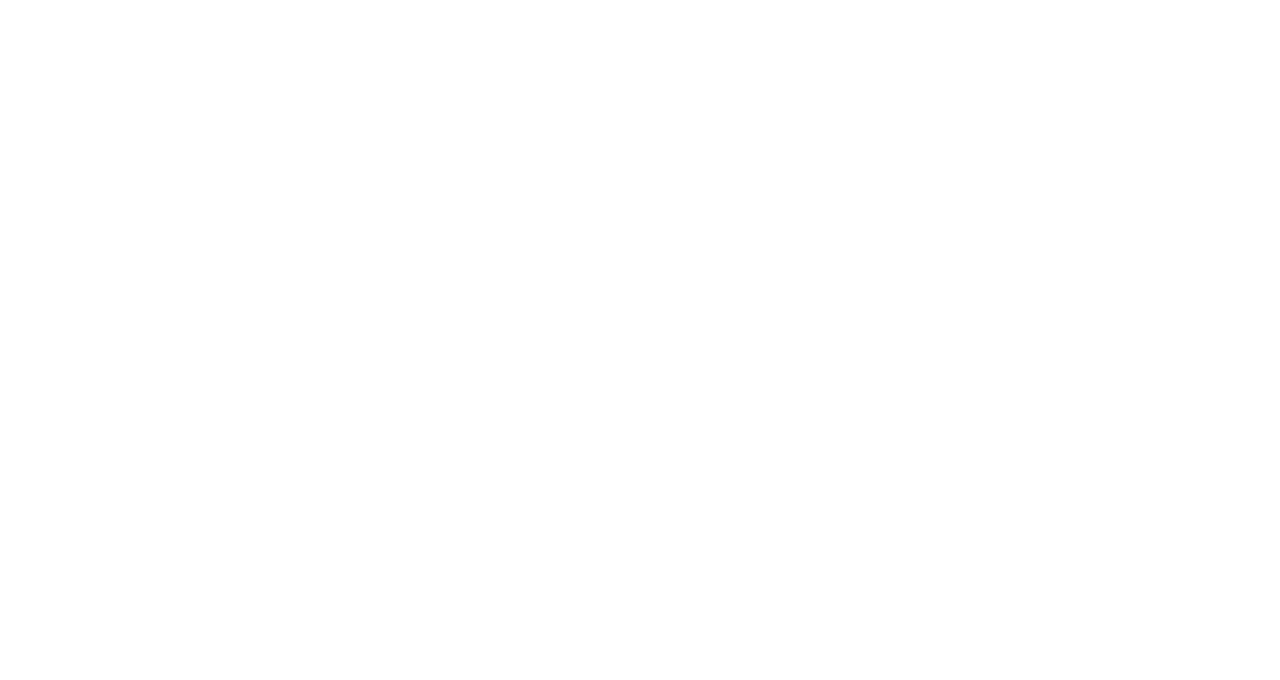
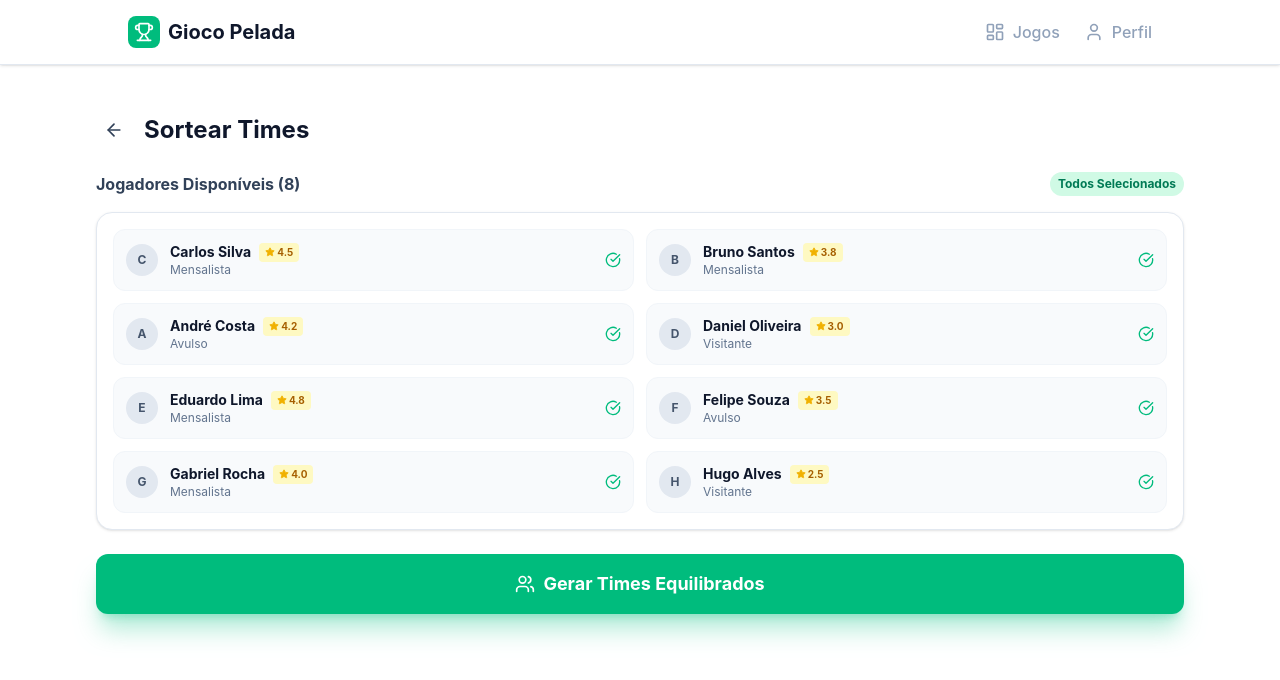
Before and after one commit to ArthurB95/giocopelada-frontend, a React (Create React App) app: page /teamdraw in a window 1280 px wide. Before the commit this address had no page. Shown: the top 680 px of the page. Built offline with nearby package versions, Linux system fonts and the light colour scheme.

Commit message:
Pagina de sortear times feita

```diff
--- a/src/pages/GameAdminView.tsx
+++ b/src/pages/GameAdminView.tsx
@@ -83,6 +83,10 @@
     navigate(-1);
   };
 
+    const onDrawTeams = () => {
+    navigate('/teamdraw');
+  };
+
   if (!game) return <div className="p-8">Erro: Jogo não selecionado.</div>;
 
   return (
@@ -113,7 +117,7 @@
         <Button variant="secondary" className="bg-emerald-600 hover:bg-emerald-700 w-full" icon={Share2}>
           Lista WhatsApp
         </Button>
-        <Button variant="secondary" className="w-full" icon={Users}>
+        <Button variant="secondary" className="w-full" icon={Users} onClick={onDrawTeams}>
           Sortear Times
         </Button>
       </div>
--- /dev/null
+++ b/src/pages/TeamDrawScreen.tsx
@@ -0,0 +1,227 @@
+import { ArrowRight, CheckCircle, RefreshCw, Star, Users } from "lucide-react";
+import { useState } from "react";
+import { useNavigate } from "react-router-dom";
+import Button from "../components/Button";
+import Header from "../components/Header";
+
+type PaymentStatus = 'paid' | 'pending';
+type ParticipantType = 'mensalista' | 'avulso' | 'visitante';
+
+interface Participant {
+  id: number;
+  name: string;
+  status: 'confirmed' | 'pending';
+  payment: PaymentStatus;
+  type: ParticipantType;
+  score: number; // Campo de pontuação adicionado
+}
+
+const participants: Participant[] = [
+  { id: 1, name: "Carlos Silva", status: 'confirmed', payment: 'paid', type: 'mensalista', score: 4.5 },
+  { id: 2, name: "Bruno Santos", status: 'confirmed', payment: 'paid', type: 'mensalista', score: 3.8 },
+  { id: 3, name: "André Costa", status: 'confirmed', payment: 'paid', type: 'avulso', score: 4.2 },
+  { id: 4, name: "Daniel Oliveira", status: 'confirmed', payment: 'pending', type: 'visitante', score: 3.0 },
+  { id: 5, name: "Eduardo Lima", status: 'confirmed', payment: 'paid', type: 'mensalista', score: 4.8 },
+  { id: 6, name: "Felipe Souza", status: 'confirmed', payment: 'paid', type: 'avulso', score: 3.5 },
+  { id: 7, name: "Gabriel Rocha", status: 'confirmed', payment: 'paid', type: 'mensalista', score: 4.0 },
+  { id: 8, name: "Hugo Alves", status: 'confirmed', payment: 'paid', type: 'visitante', score: 2.5 },
+];
+
+const TeamDrawScreen: React.FC = () => {
+  const [teams, setTeams] = useState<{
+    A: Participant[];
+    B: Participant[];
+  } | null>(null);
+  const [isAnimating, setIsAnimating] = useState(false);
+  const navigate = useNavigate();
+
+  const handleDraw = () => {
+    setIsAnimating(true);
+
+    // Simulate loading for better UX
+    setTimeout(() => {
+      // Simple shuffle for now (can be improved with balance logic later)
+      const shuffled = [...participants].sort(() => Math.random() - 0.5);
+      const mid = Math.ceil(shuffled.length / 2);
+
+      setTeams({
+        A: shuffled.slice(0, mid),
+        B: shuffled.slice(mid),
+      });
+      setIsAnimating(false);
+    }, 800);
+  };
+
+  const getTeamAverage = (team: Participant[]) => {
+    if (team.length === 0) return 0;
+    const total = team.reduce((acc, curr) => acc + curr.score, 0);
+    return (total / team.length).toFixed(1);
+  };
+
+  const handleBack = () => {
+    navigate(-1);
+  };
+
+  return (
+    <>
+    <Header />
+    <div className="pb-24 animate-fade-in-up  px-4 md:px-6 lg:px-24">
+      {/* Header */}
+      <div className="flex items-center gap-3 mb-6">
+        <button
+          onClick={handleBack}
+          className="p-2 hover:bg-slate-100 rounded-lg transition-colors"
+        >
+          <ArrowRight className="w-5 h-5 rotate-180 text-slate-700" />
+        </button>
+        <h1 className="text-2xl font-bold text-slate-900">Sortear Times</h1>
+      </div>
+
+      {/* List of Players (Before Draw) */}
+      {!teams && (
+        <div className="mb-6 animate-fade-in-up">
+          <div className="flex justify-between items-center mb-4">
+            <h3 className="font-bold text-slate-700">
+              Jogadores Disponíveis ({participants.length})
+            </h3>
+            <span className="text-xs bg-emerald-100 text-emerald-700 px-2 py-1 rounded-full font-bold">
+              Todos Selecionados
+            </span>
+          </div>
+          <div className="bg-white rounded-2xl border border-slate-200 p-4 grid grid-cols-1 sm:grid-cols-2 gap-3 shadow-sm">
+            {participants.map((p) => (
+              <div
+                key={p.id}
+                className="p-3 bg-slate-50 rounded-xl border border-slate-100 flex items-center justify-between"
+              >
+                <div className="flex items-center gap-3">
+                  <div className="w-8 h-8 rounded-full bg-slate-200 flex items-center justify-center text-xs font-bold text-slate-600">
+                    {p.name.charAt(0)}
+                  </div>
+                  <div>
+                    <div className="flex items-center gap-2">
+                      <p className="text-sm font-bold text-slate-900">
+                        {p.name}
+                      </p>
+                      <div className="flex items-center gap-0.5 bg-yellow-100 px-1.5 py-0.5 rounded text-[10px] font-bold text-yellow-700">
+                        <Star className="w-2.5 h-2.5 fill-yellow-500 text-yellow-500" />
+                        {p.score.toFixed(1)}
+                      </div>
+                    </div>
+                    <p className="text-xs text-slate-500 capitalize">
+                      {p.type}
+                    </p>
+                  </div>
+                </div>
+                <CheckCircle className="w-4 h-4 text-emerald-500" />
+              </div>
+            ))}
+          </div>
+        </div>
+      )}
+
+      {/* Action Button */}
+      {!teams && (
+        <Button
+          onClick={handleDraw}
+          disabled={isAnimating}
+          className="w-full mb-8 py-4 text-lg shadow-xl shadow-emerald-500/20"
+          icon={isAnimating ? RefreshCw : Users}
+        >
+          {isAnimating ? "Sorteando..." : "Gerar Times Equilibrados"}
+        </Button>
+      )}
+
+      {/* Teams Display */}
+      {teams && (
+        <div className="space-y-6 animate-fade-in-up">
+          <div className="flex flex-col sm:flex-row gap-4 items-stretch">
+            {/* Team A */}
+            <div className="flex-1 bg-white rounded-2xl shadow-lg shadow-emerald-500/10 border border-emerald-100 overflow-hidden flex flex-col">
+              <div className="bg-emerald-500 p-4 text-center text-white relative overflow-hidden">
+                <div className="absolute top-0 left-0 w-full h-full bg-white opacity-10 transform -skew-x-12"></div>
+                <h3 className="font-bold text-lg relative z-10">Time A</h3>
+                <div className="flex justify-center gap-4 mt-1 relative z-10 opacity-90 text-xs">
+                  <span>{teams.A.length} Jogadores</span>
+                  <span>•</span>
+                  <span className="flex items-center gap-1">
+                    <Star className="w-3 h-3 fill-white" /> Força:{" "}
+                    {getTeamAverage(teams.A)}
+                  </span>
+                </div>
+              </div>
+              <div className="p-2 divide-y divide-slate-50 flex-1">
+                {teams.A.map((p) => (
+                  <div
+                    key={p.id}
+                    className="p-3 flex items-center justify-between"
+                  >
+                    <div className="flex items-center gap-3">
+                      <div className="w-8 h-8 rounded-full bg-emerald-50 text-emerald-600 flex items-center justify-center text-xs font-bold border border-emerald-100">
+                        {p.name.charAt(0)}
+                      </div>
+                      <span className="text-slate-700 font-medium text-sm">
+                        {p.name}
+                      </span>
+                    </div>
+                    <span className="text-xs font-bold text-slate-400">
+                      {p.score}
+                    </span>
+                  </div>
+                ))}
+              </div>
+            </div>
+
+            {/* Team B */}
+            <div className="flex-1 bg-white rounded-2xl shadow-lg shadow-blue-500/10 border border-blue-100 overflow-hidden flex flex-col">
+              <div className="bg-blue-500 p-4 text-center text-white relative overflow-hidden">
+                <div className="absolute top-0 left-0 w-full h-full bg-white opacity-10 transform -skew-x-12"></div>
+                <h3 className="font-bold text-lg relative z-10">Time B</h3>
+                <div className="flex justify-center gap-4 mt-1 relative z-10 opacity-90 text-xs">
+                  <span>{teams.B.length} Jogadores</span>
+                  <span>•</span>
+                  <span className="flex items-center gap-1">
+                    <Star className="w-3 h-3 fill-white" /> Força:{" "}
+                    {getTeamAverage(teams.B)}
+                  </span>
+                </div>
+              </div>
+              <div className="p-2 divide-y divide-slate-50 flex-1">
+                {teams.B.map((p) => (
+                  <div
+                    key={p.id}
+                    className="p-3 flex items-center justify-between"
+                  >
+                    <div className="flex items-center gap-3">
+                      <div className="w-8 h-8 rounded-full bg-blue-50 text-blue-600 flex items-center justify-center text-xs font-bold border border-blue-100">
+                        {p.name.charAt(0)}
+                      </div>
+                      <span className="text-slate-700 font-medium text-sm">
+                        {p.name}
+                      </span>
+                    </div>
+                    <span className="text-xs font-bold text-slate-400">
+                      {p.score}
+                    </span>
+                  </div>
+                ))}
+              </div>
+            </div>
+          </div>
+
+          <Button
+            onClick={() => setTeams(null)}
+            variant="outline"
+            className="w-full mt-4 py-4"
+            icon={RefreshCw}
+          >
+            Sortear Novamente
+          </Button>
+        </div>
+      )}
+    </div>
+    </>
+  );
+};
+
+export default TeamDrawScreen;
--- a/src/routes/AppRoutes.tsx
+++ b/src/routes/AppRoutes.tsx
@@ -6,6 +6,7 @@
 import UserProfile from "../pages/UserProfile";
 import ParticipantView from "../pages/ParticipantView";
 import CreateGameScreen from "../pages/CreateGameScreen";
+import TeamDrawScreen from "../pages/TeamDrawScreen";
 
 export const AppRoutes = () => {
 
@@ -38,6 +39,8 @@
 
         <Route path="/userprofile" element={<UserProfile />} />
 
+        <Route path="/teamdraw" element={<TeamDrawScreen />} />
+
         <Route path="/creategame" element={<CreateGameScreen onCancel={() => navigate(-1)} />} />
 
         <Route path="/participantview" element={<ParticipantView />} />
```
